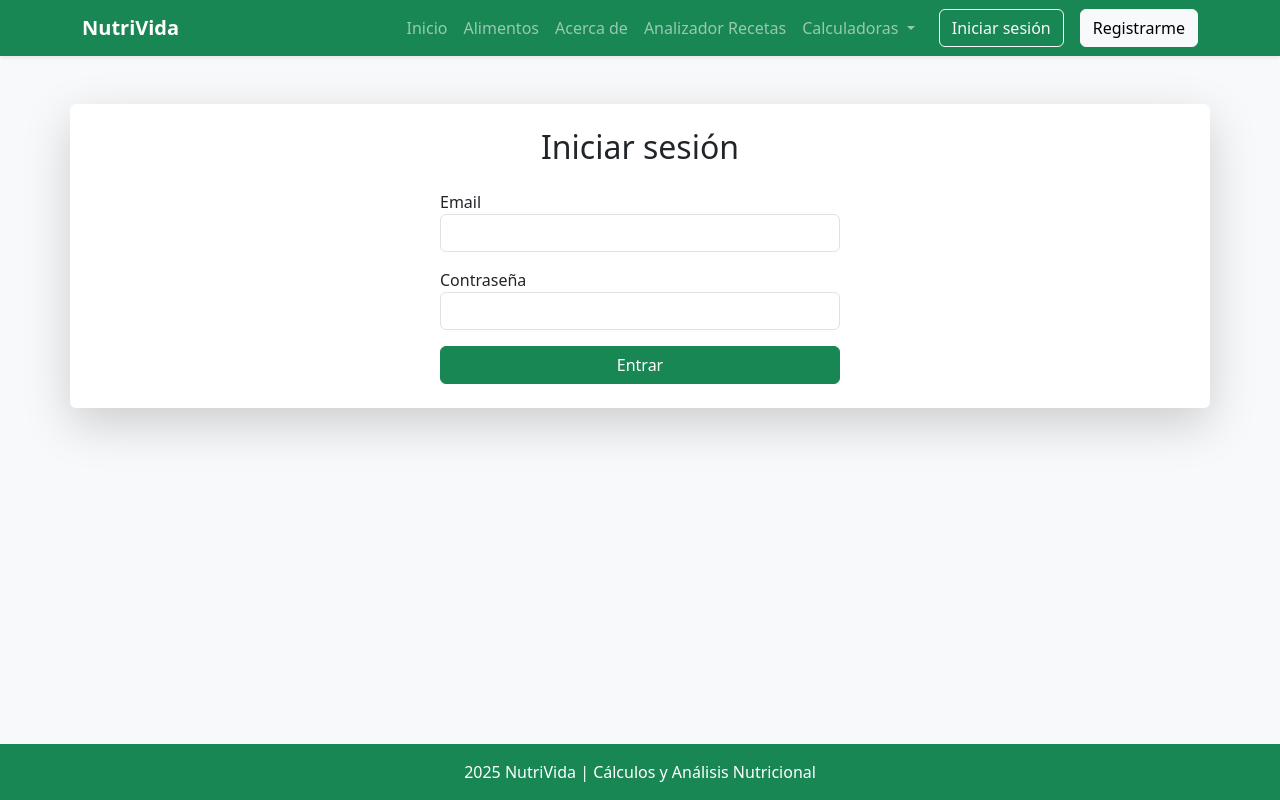
After one commit to LorettoMolina/nutiApp, a Flask app: page /login in a window 1280 px wide. The commit adds this page. Run offline with Flask 3, Linux system fonts and the light colour scheme.

Commit message:
actualizaciones

```diff
--- a/app.py
+++ b/app.py
@@ -5,9 +5,23 @@ app.secret_key = "clave_super_secreta_nutrivida"
 
 usuarios = {}
 
+
+def login_requerido(func):
+    def wrapper(*args, **kwargs):
+        if 'usuario' not in session:
+            flash("Debes iniciar sesión para acceder.", "warning")
+            return redirect(url_for('login'))
+        return func(*args, **kwargs)
+    wrapper.__name__ = func.__name__
+    return wrapper
+
+
+
 @app.route('/')
 def inicio():
     return render_template('index.html')
+
+
 
 @app.route('/registro', methods=['GET', 'POST'])
 def registro():
@@ -51,29 +65,55 @@ def registro():
 
     return render_template('registro.html')
 
+
+
+@app.route('/login', methods=['GET', 'POST'])
+def login():
+    if request.method == 'POST':
+        email = request.form.get('email').lower()
+        password = request.form.get('password')
+
+        if email not in usuarios:
+            flash("Este correo no está registrado.", "danger")
+            return redirect(url_for('login'))
+
+        if usuarios[email]["password"] != password:
+            flash("Contraseña incorrecta.", "danger")
+            return redirect(url_for('login'))
+
+        session['usuario'] = email
+        flash("Inicio de sesión exitoso.", "success")
+        return redirect(url_for('inicio'))
+
+    return render_template('login.html')
+
+
 @app.route('/perfil')
+@login_requerido
 def perfil():
-    if 'usuario' not in session:
-        return redirect(url_for('registro'))
-
     email = session['usuario']
     usuario = usuarios.get(email)
     return render_template('perfil.html', usuario=usuario)
+
 
 @app.route('/logout')
 def logout():
     session.pop('usuario', None)
     return redirect(url_for('inicio'))
 
+
 @app.route('/alimentos')
 def alimentos():
     return render_template('alimentos.html')
+
 
 @app.route('/acerca')
 def acerca():
     return render_template('acerca.html')
 
+
 @app.route('/calc_imc', methods=['GET', 'POST'])
+@login_requerido
 def calc_imc():
     resultado = None
     estado = None
@@ -102,6 +142,7 @@ def calc_imc():
 
 
 @app.route('/calc_tmb', methods=['GET', 'POST'])
+@login_requerido
 def calc_tmb():
     resultado = None
     estado = None
@@ -122,18 +163,19 @@ def calc_tmb():
 
         if resultado < 1200:
             estado = "bajo"
-            mensaje = "Tu tasa metabólica basal es baja."
+            mensaje = "Tu TMB es baja."
         elif 1200 <= resultado <= 1800:
             estado = "normal"
-            mensaje = "Tu tasa metabólica basal está en rango normal."
+            mensaje = "Tu TMB es normal."
         else:
             estado = "alto"
-            mensaje = "Tu tasa metabólica basal es alta."
+            mensaje = "Tu TMB es alta."
 
     return render_template('calc_tmb.html', resultado=resultado, estado=estado, mensaje=mensaje)
 
 
 @app.route('/calc_gct', methods=['GET', 'POST'])
+@login_requerido
 def calc_gct():
     resultado = None
     estado = None
@@ -157,18 +199,19 @@ def calc_gct():
 
         if gct < 1800:
             estado = "bajo"
-            mensaje = "Gasto calórico total bajo."
+            mensaje = "GCT bajo."
         elif 1800 <= gct <= 2800:
             estado = "normal"
-            mensaje = "Gasto calórico total en rango saludable."
+            mensaje = "GCT normal."
         else:
             estado = "alto"
-            mensaje = "Gasto calórico total alto."
+            mensaje = "GCT alto."
 
     return render_template('calc_gct.html', resultado=resultado, estado=estado, mensaje=mensaje)
 
 
 @app.route('/calc_peso_ideal', methods=['GET', 'POST'])
+@login_requerido
 def calc_peso_ideal():
     resultado = None
     estado = None
@@ -178,19 +221,17 @@ def calc_peso_ideal():
         altura = float(request.form['altura']) / 100
         sexo = request.form['sexo']
 
-        if sexo == "masculino":
-            peso_ideal = 22 * (altura ** 2)
-        else:
-            peso_ideal = 21 * (altura ** 2)
+        peso_ideal = 22 * (altura ** 2) if sexo == "masculino" else 21 * (altura ** 2)
 
         resultado = round(peso_ideal, 2)
-        mensaje = f"Tu peso corporal ideal estimado es {resultado} kg."
+        mensaje = f"Tu peso ideal es {resultado} kg."
         estado = "normal"
 
     return render_template('calc_peso_ideal.html', resultado=resultado, estado=estado, mensaje=mensaje)
 
 
 @app.route('/calc_macros', methods=['GET', 'POST'])
+@login_requerido
 def calc_macros():
     resultado = None
     estado = None
@@ -208,13 +249,15 @@ def calc_macros():
             "carbohidratos": carbohidratos
         }
 
-        mensaje = "Distribución recomendada de macronutrientes."
+        mensaje = "Distribución recomendada."
         estado = "normal"
 
     return render_template('calc_macros.html', resultado=resultado, estado=estado, mensaje=mensaje)
 
 
+
 @app.route('/recetas', methods=['GET', 'POST'])
+@login_requerido
 def recetas():
     resultado = None
     mensaje = ""
@@ -222,7 +265,6 @@ def recetas():
     if request.method == 'POST':
         receta = request.form['receta']
         porciones = int(request.form['porciones'])
-
 
         calorias_totales = 0
         lineas = receta.split("\n")
@@ -246,16 +288,11 @@ def recetas():
                     calorias_totales += kcal
 
         if calorias_totales == 0:
-            mensaje = "No se reconocieron ingredientes. Intenta escribir ingredientes simples."
+            mensaje = "No se reconocieron ingredientes."
         else:
             calorias_porcion = round(calorias_totales / porciones, 2)
-
-            resultado = {
-                "total": calorias_totales,
-                "porcion": calorias_porcion
-            }
-
-            mensaje = "Cálculo estimado basado en ingredientes detectados."
+            resultado = {"total": calorias_totales, "porcion": calorias_porcion}
+            mensaje = "Cálculo estimado correctamente."
 
     return render_template('recetas.html', resultado=resultado, mensaje=mensaje)
 
--- a/templates/base.html
+++ b/templates/base.html
@@ -5,8 +5,7 @@
     <meta name="viewport" content="width=device-width, initial-scale=1.0">
     <title>NutriVida - Aplicación Nutricional</title>
 
-
-    <link href="https://cdn.jsdelivr.net/npm/bootstrap@5.3.8/dist/css/bootstrap.min.css" rel="stylesheet">
+    <link href="https://cdn.jsdelivr.net/npm/bootstrap@5.3.8/dist/css/bootstrap.min.css" rel="stylesheet" integrity="sha384-sRIl4kxILFvY47J16cr9ZwB07vP4J8+LH7qKQnuqkuIAvNWLzeN8tE5YBujZqJLB" crossorigin="anonymous">
 </head>
 
 <body class="bg-light d-flex flex-column min-vh-100">
@@ -53,9 +52,7 @@
                         <li><a class="dropdown-item" href="{{ url_for('calc_peso_ideal') }}">Peso Ideal</a></li>
                         <li><a class="dropdown-item" href="{{ url_for('calc_macros') }}">Macronutrientes</a></li>
 
-
                     </ul>
-
 
                 </li>
 
@@ -69,9 +66,13 @@
     </li>
 {% else %}
     <li class="nav-item">
-                        <a class="btn btn-outline-light ms-3" href="{{ url_for('registro') }}">Registrarme</a>
+        <a class="btn btn-outline-light ms-3" href="{{ url_for('login') }}">Iniciar sesión</a>
+    </li>
+    <li class="nav-item">
+        <a class="btn btn-light ms-3" href="{{ url_for('registro') }}">Registrarme</a>
     </li>
 {% endif %}
+
 
             </ul>
         </div>
@@ -100,10 +101,10 @@
 
 
 <footer class="text-center text-white bg-success py-3 mt-auto shadow-sm">
-    © 2025 NutriVida | Cálculos y Análisis Nutricional
+     2025 NutriVida | Cálculos y Análisis Nutricional
 </footer>
 
-<script src="https://cdn.jsdelivr.net/npm/bootstrap@5.3.8/dist/js/bootstrap.bundle.min.js"></script>
+<script src="https://cdn.jsdelivr.net/npm/bootstrap@5.3.8/dist/js/bootstrap.bundle.min.js" integrity="sha384-FKyoEForCGlyvwx9Hj09JcYn3nv7wiPVlz7YYwJrWVcXK/BmnVDxM+D2scQbITxI" crossorigin="anonymous"></script>
 
 
 
--- /dev/null
+++ b/templates/login.html
@@ -0,0 +1,21 @@
+{% extends "base.html" %}
+
+{% block contenido %}
+<h2 class="text-center mb-4">Iniciar sesión</h2>
+
+<form method="POST" class="mx-auto" style="max-width: 400px;">
+
+    <div class="mb-3">
+        <label>Email</label>
+        <input type="email" class="form-control" name="email" required>
+    </div>
+
+    <div class="mb-3">
+        <label>Contraseña</label>
+        <input type="password" class="form-control" name="password" required>
+    </div>
+
+    <button class="btn btn-success w-100">Entrar</button>
+
+</form>
+{% endblock %}
```
Lines whose indentation alone changed are shown as unchanged.
